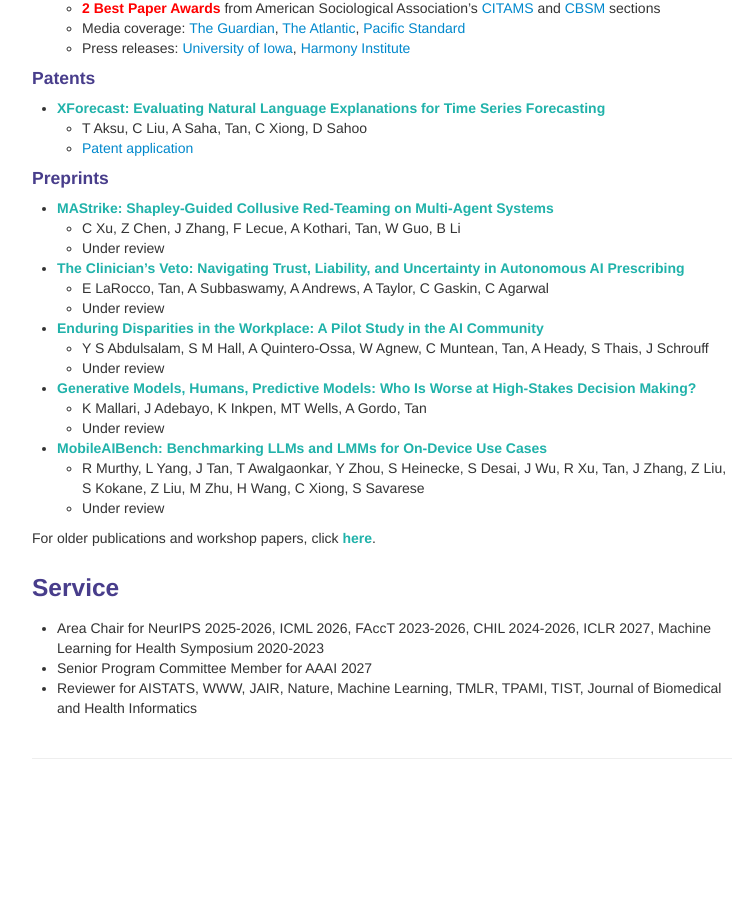
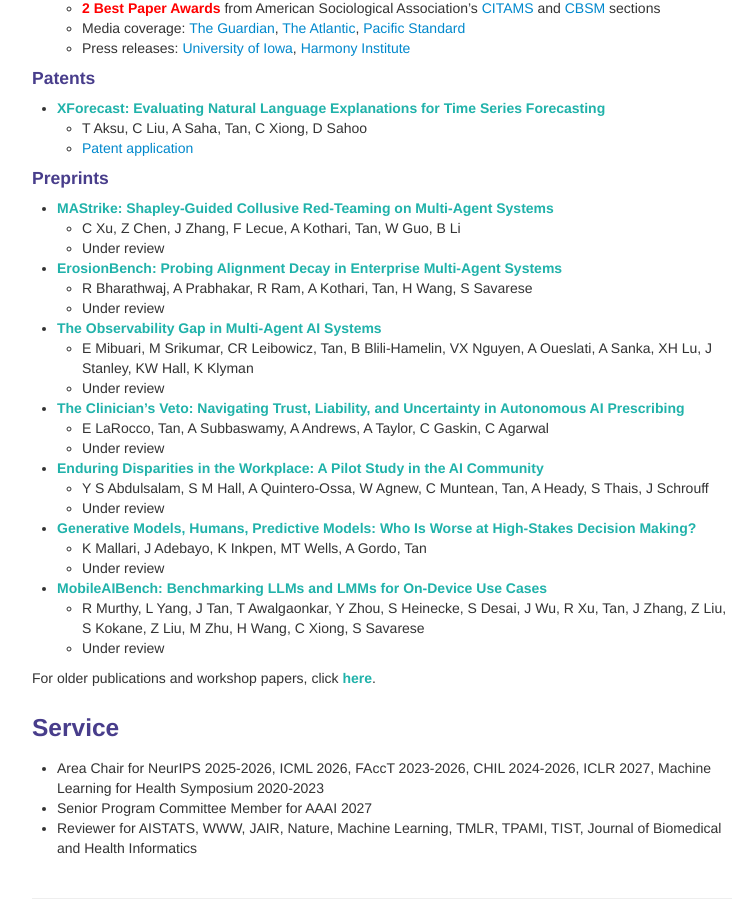
Before and after one commit to shftan/shftan.github.io, a Jekyll site: the page built from index.md, in a window 1280 px wide and 900 px high, scrolled down 2174 px. Shown: the whole window, without its empty margins (258-1014 px from the left). Built offline with Jekyll 4.4.1, drawn with Linux system fonts in a browser that asks for light colours; before the commit the page ends 2964 px from its top, so only the background shows below that.

Commit message:
Update index.md

```diff
--- a/index.md
+++ b/index.md
@@ -115,6 +115,12 @@ For other news, click <a class="paper" href="oldernews.html">here</a>.
 - <a class="paper" href="https://arxiv.org/abs/2606.12918">MAStrike: Shapley-Guided Collusive Red-Teaming on Multi-Agent Systems</a>
     - C Xu, Z Chen, J Zhang, F Lecue, A Kothari, Tan, W Guo, B Li
     - Under review
+- <span class="paper">ErosionBench: Probing Alignment Decay in Enterprise Multi-Agent Systems</span>
+   - R Bharathwaj, A Prabhakar, R Ram, A Kothari, Tan, H Wang, S Savarese
+    - Under review
+- <span class="paper">The Observability Gap in Multi-Agent AI Systems</span>
+   - E Mibuari, M Srikumar, CR Leibowicz, Tan, B Blili-Hamelin, VX Nguyen, A Oueslati, A Sanka, XH Lu, J Stanley, KW Hall, K Klyman
+    - Under review
 - <a class="paper" href="https://arxiv.org/abs/2606.25108">The Clinician’s Veto: Navigating Trust, Liability, and Uncertainty in Autonomous AI Prescribing</a>
     - E LaRocco, Tan, A Subbaswamy, A Andrews, A Taylor, C Gaskin, C Agarwal
     - Under review
```
